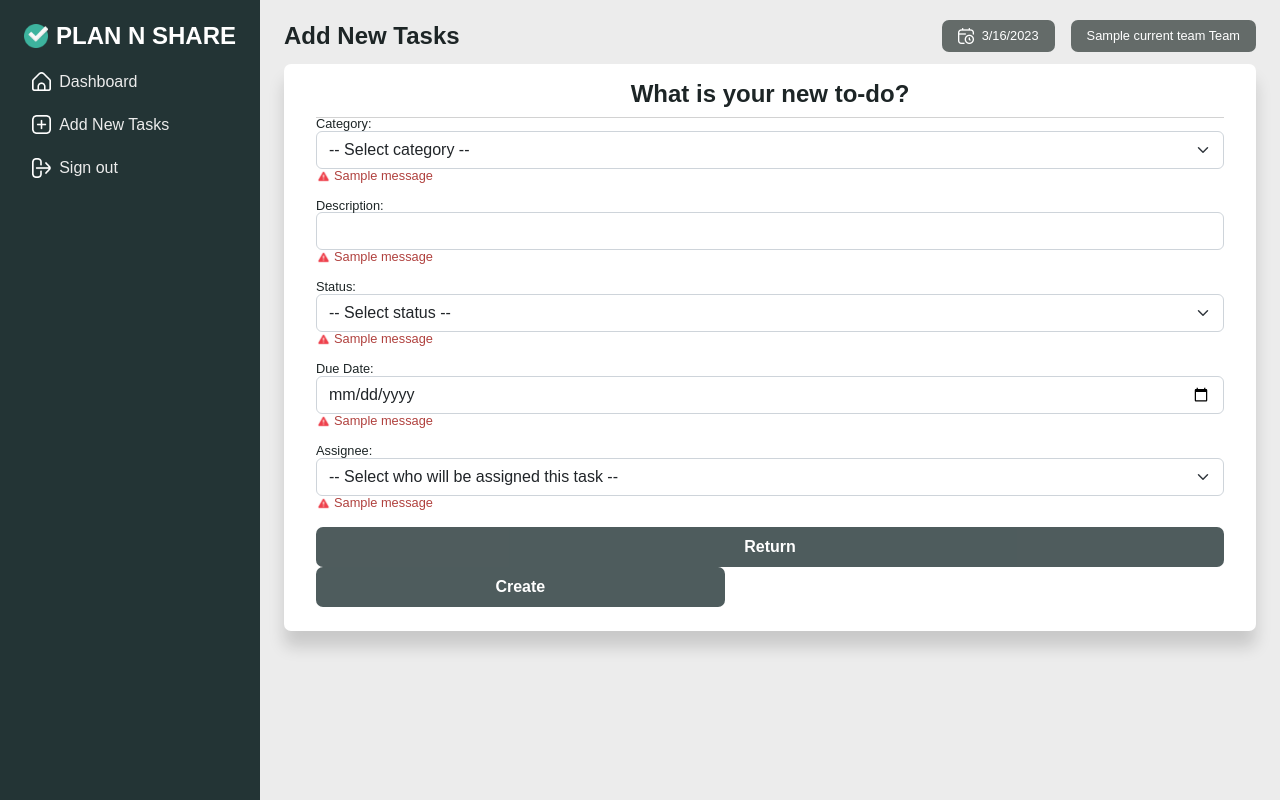
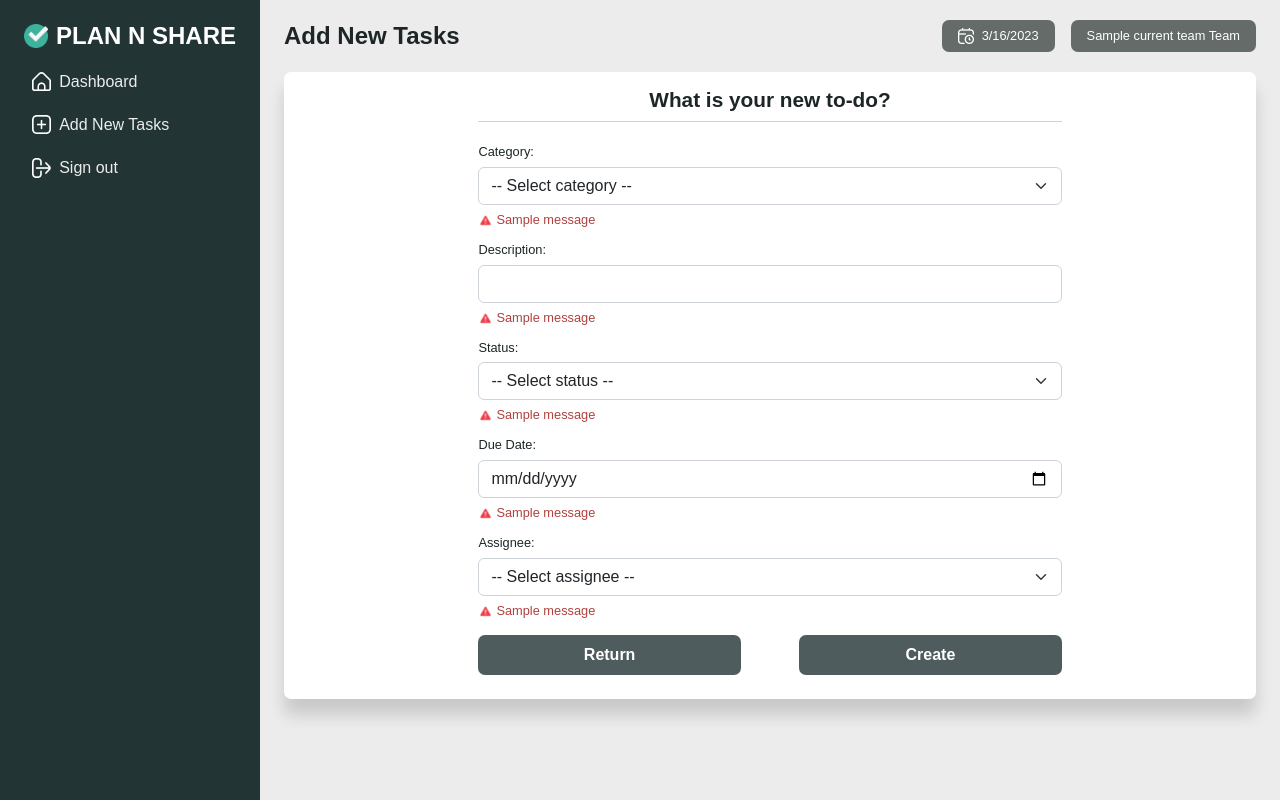
Before and after one commit to clairehwcho/plan-n-share, a Flask app: template flask_app/templates/add-task.html in a window 1280 px wide. Run offline with Flask 2, Linux system fonts and the light colour scheme; the template is opened without the code that fills it: most values are stand-ins (such as "Sample title", 1, 10 or a date in 2020); one stand-in notice (Sample message) is shown.

Commit message:
complete add new task feature, update dashboard tables css

```diff
--- a/flask_app/models/model_user.py
+++ b/flask_app/models/model_user.py
@@ -31,7 +31,7 @@ class User:
 
     @classmethod
     def get_all_users_by_team_id(cls, data):
-        query = 'SELECT * FROM users LEFT JOIN tasks ON tasks.user_id = users.id WHERE users.team_id =  %(id)s;'
+        query = 'SELECT * FROM users LEFT JOIN teams ON users.team_id = teams.id WHERE users.team_id = %(id)s;'
         result = connectToMySQL(DATABASE).query_db(query, data)
         all_team_users = []
         for user in result:
--- a/flask_app/static/css/style.css
+++ b/flask_app/static/css/style.css
@@ -147,11 +147,12 @@ p {
 
 /* validation message styling */
 .validation-message {
+    color: var(--highlight1);
     font-size: 0.8rem;
     display: flex;
     justify-content: flex-start;
     align-items: center;
-    color: var(--highlight1);
+    margin-top: 0.5rem;
 }
 
 .validation-message img {
@@ -214,7 +215,7 @@ p {
 .guest-login {
     width: 100%;
     font-size: 0.8rem;
-    margin: 0.5rem 0;
+    margin-top: 0.5rem;
     color: var(--highlight1);
 }
 
@@ -383,6 +384,7 @@ p {
 
 #dashboard-user-status-card-column {
     padding-bottom: 1rem;
+
 }
 
 .dashboard-card .card-header {
@@ -481,6 +483,32 @@ p {
     color: var(--highlight1);
 }
 
+/* ADD NEW TASKS PAGE */
+.add-tasks-card-column {
+    width: 100%;
+    display: flex;
+    justify-content: center;
+}
+
+#add-tasks-card .card-body {
+    padding-top: 1.5rem;
+}
+
+#add-tasks-card .card-header h6 {
+    font-size: 1.3rem;
+}
+
+#add-tasks-card form .form-group:last-of-type {
+    display: flex;
+    justify-content: space-between;
+}
+
+#add-tasks-card form .form-group:last-of-type a,
+#add-tasks-form-submit-button {
+    width: 45%;
+}
+
+
 /* For screens larger than 768px*/
 @media screen and (min-width: 768px) {
     .card-column {
@@ -546,11 +574,11 @@ p {
     }
 
     #list-table-th-1 {
-        width: 3%;
+        width: 5%;
     }
 
     #list-table-th-2 {
-        width: 37%;
+        width: 25%;
     }
 
     #list-table-th-3,
@@ -558,7 +586,7 @@ p {
     #list-table-th-5,
     #list-table-th-6,
     #list-table-th-7 {
-        width: 12%;
+        width: 14%;
     }
 
     .list-table th,
@@ -617,6 +645,19 @@ p {
         justify-content: space-between;
         align-items: center;
         margin-top: 0;
+    }
+
+    .add-tasks-card-column {
+        padding: 0.5rem 0;
+    }
+
+    #add-tasks-card {
+        padding: 0.5rem 0;
+    }
+
+    #add-tasks-card .card-header,
+    #add-tasks-card .card-body {
+        width: 60%;
     }
 }
 
--- a/flask_app/static/js/dashboard.js
+++ b/flask_app/static/js/script.js
@@ -1,9 +1,9 @@
-const render_today = () => {
+const renderToday = () => {
     const today = new Date().toLocaleDateString().slice(0, 10);
     return document.getElementById("current-date").innerHTML = today;
 };
 
-const render_summary_nums = () => {
+const renderSummaryNums = () => {
     const userListTableEl = document.querySelector('#user-list-table');
     const totalNumOfUserTasksEl = document.querySelector('#total-num-of-user-tasks');
     const numOfUserTasksToDoEl = document.querySelector('#num-of-user-tasks-to-do');
@@ -34,7 +34,7 @@ const render_summary_nums = () => {
 
 };
 
-const render_table_row_id = () => {
+const renderTableRowId = () => {
     const userListTableEl = document.querySelector('#user-list-table');
     const userListTableRows = userListTableEl.querySelectorAll('tbody > tr');
     userListTableRows.forEach((row, i) => {
@@ -48,7 +48,7 @@ const render_table_row_id = () => {
     })
 };
 
-const render_status_icon = () => {
+const renderStatusIcon = () => {
     const statusTds = document.querySelectorAll(`[class*="status-td"]`);
     statusTds.forEach(td => {
         switch (td.innerText) {
@@ -65,7 +65,7 @@ const render_status_icon = () => {
     })
 };
 
-const format_due_date = () => {
+const formatDueDate = () => {
     const dueDateTds = document.querySelectorAll(`[class*="due-date-td"]`);
     dueDateTds.forEach(td => {
         const newFormatDate = new Date(td.innerText).toLocaleDateString().slice(0, 10);
@@ -73,7 +73,7 @@ const format_due_date = () => {
     })
 };
 
-const check_overdue = () => {
+const checkOverdue = () => {
     const today = new Date()
     const dueDateTds = document.querySelectorAll(`[class*="due-date-td"]`);
     dueDateTds.forEach(td => {
@@ -85,13 +85,42 @@ const check_overdue = () => {
     })
 };
 
-const confirm_delete = () => {
+const confirmDelete = () => {
     return confirm("Are you sure you want to delete?");
 };
 
-render_today();
-render_table_row_id();
-render_status_icon();
-format_due_date();
-check_overdue();
-render_summary_nums();
+const handleAssignee = () => {
+    const addTasksCategoryVal = document.getElementById('add-tasks-category').value;
+    const addTasksAssigneeSelect = document.getElementById('add-tasks-assignee-id');
+    const assignDefaultOption = document.getElementById('assign-default-option');
+    const assignMyselfOption = document.getElementById('assign-myself-option');
+    const assignOthersOptions = document.querySelectorAll('.assign-others-option');
+
+    switch (addTasksCategoryVal) {
+        case "Private":
+            assignDefaultOption.removeAttribute("selected");
+            assignMyselfOption.setAttribute("selected", "selected");
+            assignOthersOptions.forEach(option => {
+                option.setAttribute("disabled", "disabled")
+            });
+            break;
+        case "Public":
+            assignOthersOptions.forEach(option => {
+                option.removeAttribute("disabled")
+            });
+            assignMyselfOption.removeAttribute("selected");
+            assignDefaultOption.setAttribute("selected", "selected");
+    }
+}
+
+if (document.getElementById("current-date")) {
+    renderToday();
+}
+
+if (document.querySelector('#user-list-table') && document.querySelector('#team-list-table')) {
+    renderTableRowId();
+    renderStatusIcon();
+    formatDueDate();
+    checkOverdue();
+    renderSummaryNums();
+}
--- a/flask_app/templates/add-task.html
+++ b/flask_app/templates/add-task.html
@@ -66,19 +66,20 @@
             </div>
 
             <div class="main-content-row">
+                <div class="add-tasks-card-column">
                     <div class="card" id="add-tasks-card">
                         <div class="card-header">
                             <h6>What is your new to-do?</h6>
                         </div>
                         <div class="card-body">
                             <form action="/tasks/create" method="post" autocomplete="off">
-                            <div class="add-tasks-card-body-row">
                                 <div class="form-group mb-3">
-                                    <label for="category">Category:</label>
-                                    <select name="category" class="form-select">
+                                    <label for="add-tasks-category" class="mb-2">Category:</label>
+                                    <select class="form-select" id="add-tasks-category" name="category"
+                                        onchange="handleAssignee()">
                                         <option value="" selected="selected">-- Select category --</option>
-                                        <option value="Private"> Private (only visible to you) </option>
-                                        <option value="Public"> Public (shared with your team) </option>
+                                        <option value="Private"> Private (only visible to you)</option>
+                                        <option value="Public"> Public (shared with your team)</option>
                                     </select>
                                     {% with messages =
                                     get_flashed_messages(category_filter=["error_add_tasks_category"]) %}
@@ -94,8 +95,9 @@
                                     {% endwith %}
                                 </div>
                                 <div class="form-group mb-3">
-                                    <label for="description">Description:</label>
-                                    <input class="form-control" id="description" type="text" name="description">
+                                    <label for="add-tasks-description" class="mb-2">Description:</label>
+                                    <input class="form-control" id="add-tasks-description" type="text"
+                                        name="description">
                                     {% with messages =
                                     get_flashed_messages(category_filter=["error_add_tasks_description"]) %}
                                     {% if messages %}
@@ -110,8 +112,8 @@
                                     {% endwith %}
                                 </div>
                                 <div class="form-group mb-3">
-                                    <label for="status">Status:</label>
-                                    <select name="status" class="form-select">
+                                    <label for="add-tasks-status" class="mb-2">Status:</label>
+                                    <select class="form-select" id="add-tasks-status" name="status">
                                         <option value="" selected="selected">-- Select status --</option>
                                         <option value="To do"> To do </option>
                                         <option value="In progress"> In progress </option>
@@ -131,8 +133,8 @@
                                     {% endwith %}
                                 </div>
                                 <div class="form-group mb-3">
-                                    <label for="due-date">Due Date:</label>
-                                    <input class="form-control" id="due-date" type="date" name="due-date">
+                                    <label for="add-tasks-due-date" class="mb-2">Due Date:</label>
+                                    <input class="form-control" id="add-tasks-due-date" type="date" name="due_date">
                                     {% with messages =
                                     get_flashed_messages(category_filter=["error_add_tasks_due_date"]) %}
                                     {% if messages %}
@@ -147,14 +149,22 @@
                                     {% endwith %}
                                 </div>
                                 <div class="form-group mb-3">
-                                    <label for="assignee">Assignee:</label>
-                                    <select name="status" class="form-select">
-                                        <option value="" selected="selected">-- Select who will be assigned this
-                                            task --</option>
-                                        <option value="To do"> To do </option>
+                                    <label for="add-tasks-assignee-id" class="mb-2">Assignee:</label>
+                                    <select class="form-select" id="add-tasks-assignee-id" name="assignee_id">
+                                        <option id="assign-default-option" value="" selected="selected">-- Select assignee --</option>
+                                        <option id="assign-myself-option" value="{{ session['user_id'] }}"> Myself
+                                        </option>
+                                        {% if all_team_users %}
+                                        {% for user in all_team_users %}
+                                        {% if user.id != session['user_id'] %}
+                                        <option class="assign-others-option" value="{{ user.id }}"> {{ user.first_name }} {{ user.last_name }}
+                                        </option>
+                                        {% endif %}
+                                        {% endfor %}
+                                        {% endif %}`
                                     </select>
                                     {% with messages =
-                                    get_flashed_messages(category_filter=["error_add_tasks_assignee"]) %}
+                                    get_flashed_messages(category_filter=["error_add_tasks_assignee_id"]) %}
                                     {% if messages %}
                                     {% for message in messages %}
                                     <p class="validation-message">
@@ -170,7 +180,7 @@
                                     <a href="/" class="full-width">
                                         <button class="button button-1 full-width" type="button">Return</button>
                                     </a>
-                                    <button class="button button-1" id="register-user-form-submit-button" type="submit">
+                                    <button class="button button-1" id="add-tasks-form-submit-button" type="submit">
                                         Create
                                     </button>
                                 </div>
@@ -185,7 +195,7 @@
     <script src="https://cdn.jsdelivr.net/npm/bootstrap@5.2.0-beta1/dist/js/bootstrap.bundle.min.js"
         integrity="sha384-pprn3073KE6tl6bjs2QrFaJGz5/SUsLqktiwsUTF55Jfv3qYSDhgCecCxMW52nD2"
         crossorigin="anonymous"></script>
-    <script src="{{url_for('static', filename='js/dashboard.js') }}"></script>
+    <script src="{{url_for('static', filename='js/script.js') }}"></script>
 </body>
 
 </html>
```
Also changed, not shown: flask_app/controllers/controller_tasks.py (+9 -5 lines), flask_app/models/model_task.py (+13 -5 lines), flask_app/templates/dashboard.html (+19 -7 lines). Lines whose indentation alone changed are shown as unchanged.
